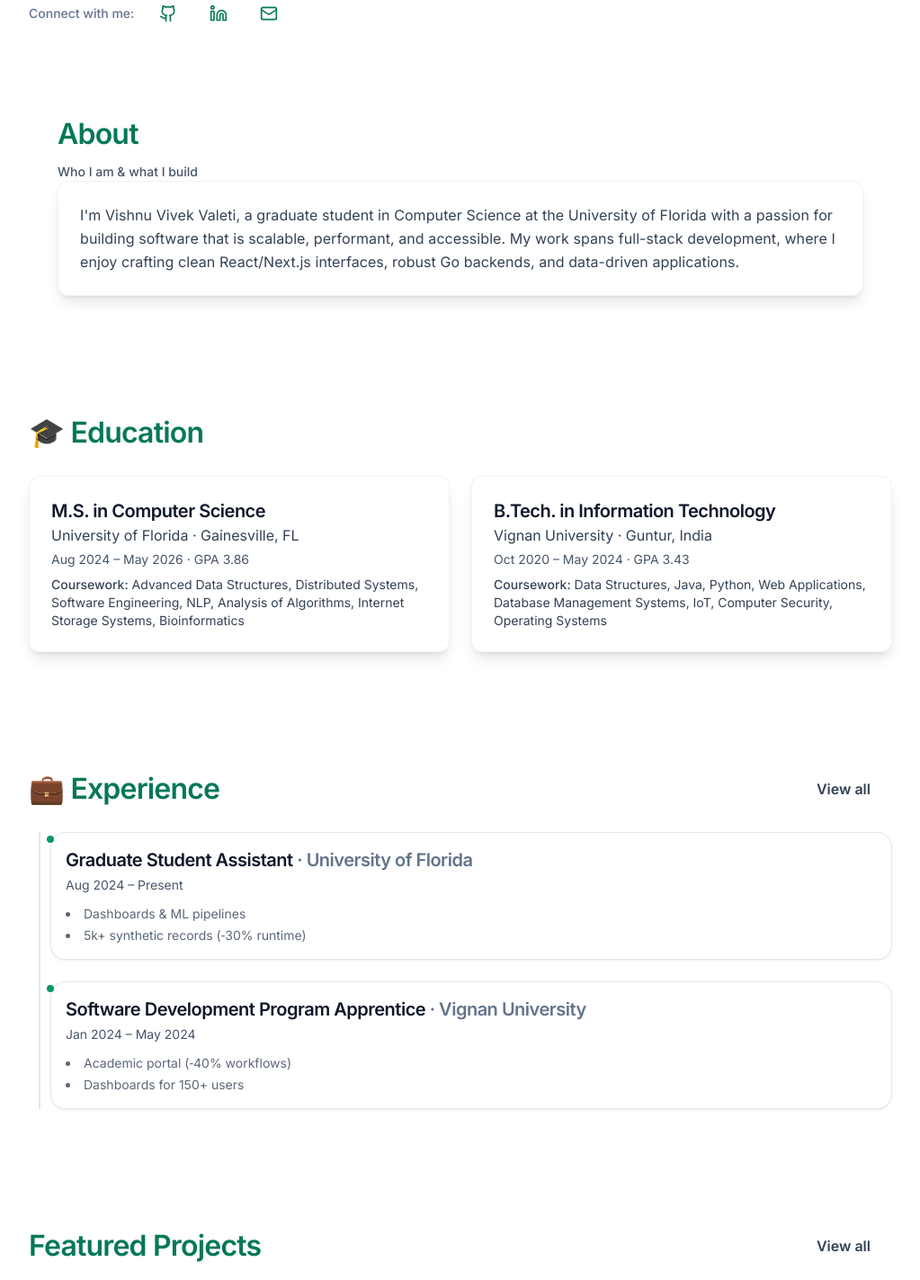
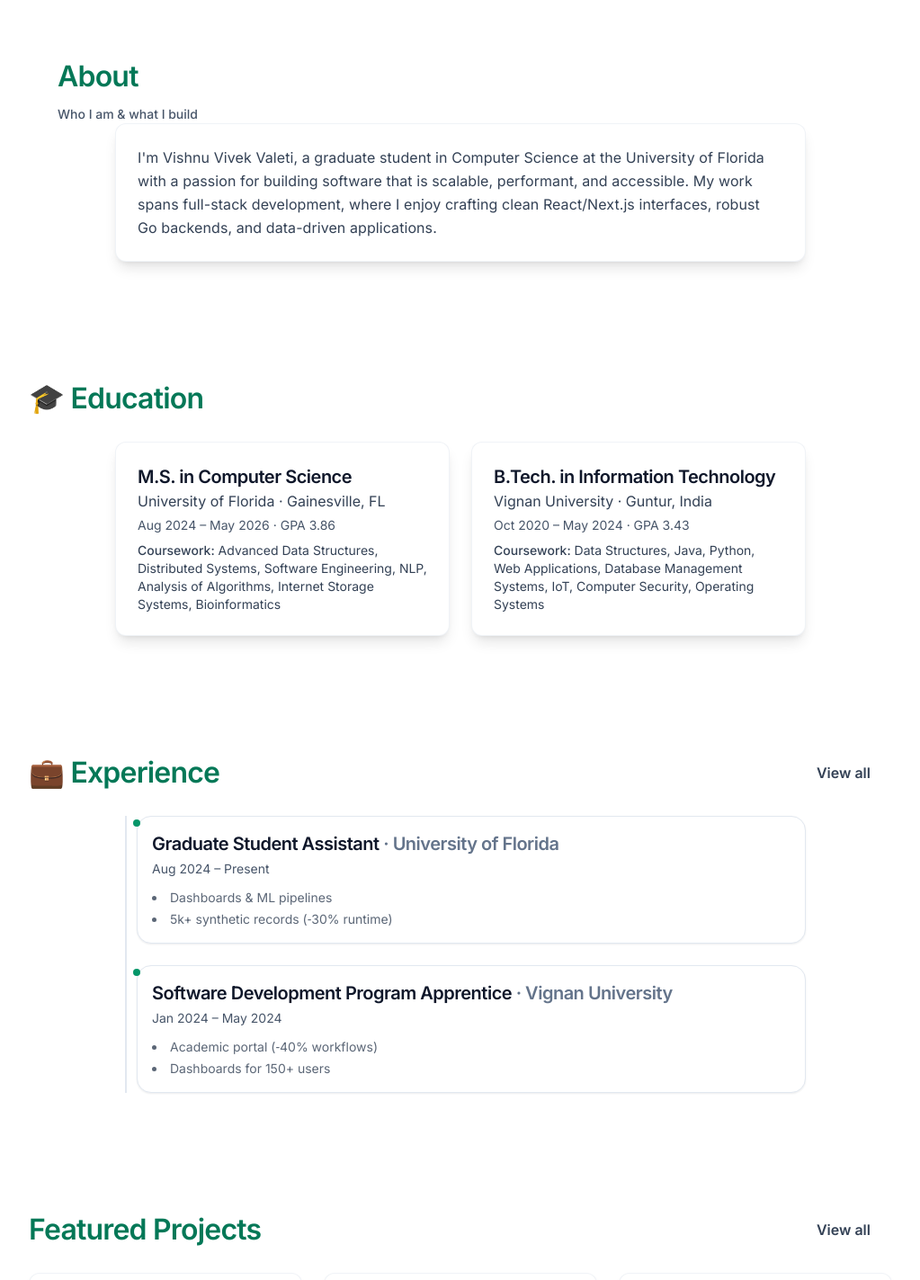
Before and after one commit to valetivivek/portfolio, a Next.js app: page / in a window 1280 px wide. Shown: the part 460-1883 px from the top of the page at 90% size, without its empty margins (128-1151 px from the left). Built offline with nearby package versions, Linux system fonts and the light colour scheme.

Commit message:
cards issue

```diff
--- a/app/components/About.tsx
+++ b/app/components/About.tsx
@@ -16,7 +16,7 @@ export default function About() {
         <p className="text-sm font-medium text-slate-600 dark:text-slate-400">Who I am & what I build</p>
       </motion.header>
       <motion.div variants={fadeUp} initial="hidden" whileInView="show" viewport={{ once: true, amount: 0.3 }}>
-        <div className="card p-6">
+        <div className="card p-6 max-w-3xl mx-auto">
           <div className="leading-relaxed tracking-[0.005em] space-y-5 text-slate-700 dark:text-slate-300 max-w-none">
             {ABOUT.copy.split("\n\n").map((para, i) => (
               <p key={i}>{para}</p>
--- a/app/components/Navbar.tsx
+++ b/app/components/Navbar.tsx
@@ -48,7 +48,7 @@ export default function Navbar() {
   }, [pathname]);
 
   return (
-    <header className={`sticky top-0 z-50 w-full border-b border-slate-200 bg-white/95 backdrop-blur supports-[backdrop-filter]:bg-white/80 dark:bg-slate-900/90 dark:border-slate-700 ${scrolled ? "shadow-lg" : ""}`}>
+    <header className={`static z-50 w-full border-b border-slate-200 bg-white/95 backdrop-blur supports-[backdrop-filter]:bg-white/80 dark:bg-slate-900/90 dark:border-slate-700`}>
       <nav className="container-page flex h-16 items-center justify-between" aria-label="Main">
         <Link
           href="/"
--- a/app/experience/page.tsx
+++ b/app/experience/page.tsx
@@ -49,7 +49,7 @@ export default function ExperiencePage() {
     <main className="container-page">
       <section className="py-12 md:py-16">
         <h1>Experience</h1>
-        <div className="mt-6">
+        <div className="mt-6 max-w-3xl mx-auto">
           <ExperienceTimeline items={experience} />
         </div>
       </section>
--- a/app/layout.tsx
+++ b/app/layout.tsx
@@ -136,7 +136,7 @@ export default function RootLayout({ children }: { children: React.ReactNode })
         </a>
         <div className="flex min-h-screen flex-col">
           <Navbar />
-          <main id="main-content" className="flex-1 pt-16">
+          <main id="main-content" className="flex-1">
             {children}
           </main>
           <Footer />
--- a/app/page.tsx
+++ b/app/page.tsx
@@ -22,7 +22,7 @@ export default function HomePage() {
             </a>
           </h2>
         </div>
-        <div className="mt-6 grid gap-6 md:grid-cols-2">
+        <div className="mt-6 grid gap-6 md:grid-cols-2 max-w-3xl mx-auto">
           <EducationCard
             index={0}
             edu={{
@@ -76,7 +76,7 @@ export default function HomePage() {
           </h2>
           <Link className="btn-ghost" href="/experience">View all</Link>
         </div>
-        <div className="mt-4">
+        <div className="mt-4 max-w-3xl mx-auto">
           <ExperienceTimeline
             items={[
               { role: "Graduate Student Assistant", company: "University of Florida", dates: "Aug 2024 – Present", highlights: ["Dashboards & ML pipelines", "5k+ synthetic records (‑30% runtime)"] },
```
